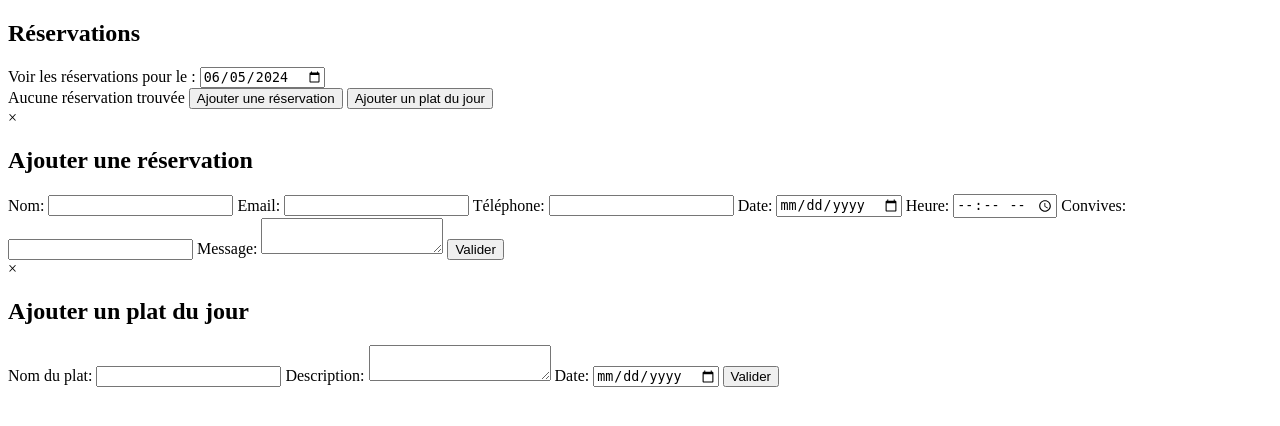
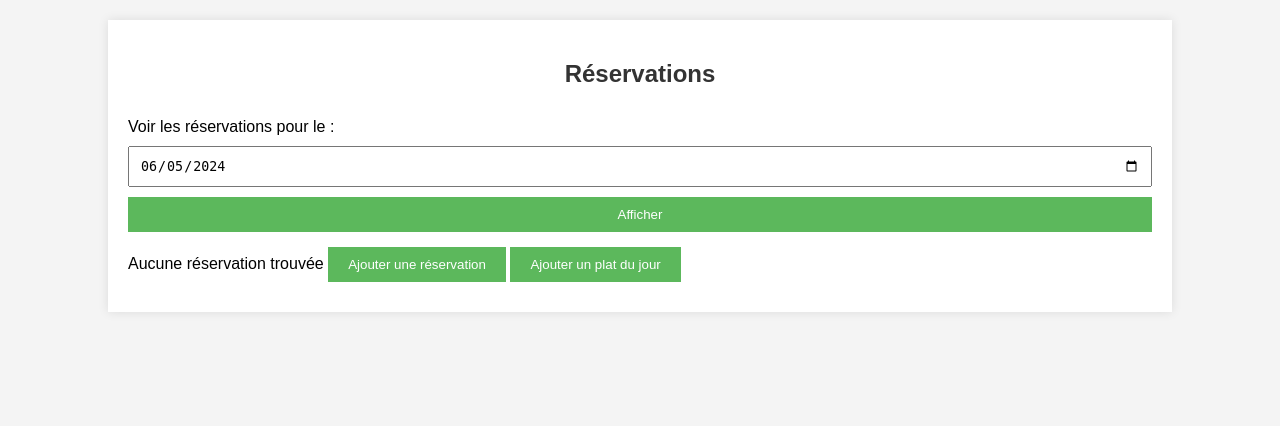
Before and after one commit to MathGg1234/Site-Restaurant, a PHP site: page /admin/index.php in a window 1280 px wide. Shown: the top 426 px of the page. Run offline with PHP 8.4, Linux system fonts and the light colour scheme; the visitor is signed in with stand-in values (Sample User, id 1); data that the repository does not hold is empty.

Commit message:
Changement coté admin

```diff
--- a/admin/index.php
+++ b/admin/index.php
@@ -45,15 +45,18 @@ if (!isset($_SESSION['loggedin']) || $_SESSION['loggedin'] !== true) {
     <meta charset="UTF-8">
     <meta name="viewport" content="width=device-width, initial-scale=1.0">
     <title>Admin - Réservations</title>
-    <link rel="stylesheet" href="styles.css">
+    <link rel="stylesheet" href="/Site-Restaurant/assets/css/Astyles.css">
     <script src="https://code.jquery.com/jquery-3.6.0.min.js"></script>
 </head>
 <body>
     <div class="container">
         <h2>Réservations</h2>
         <div class="date-selector">
-            <label for="reservation-date">Voir les réservations pour le :</label>
-            <input type="date" id="reservation-date" name="reservation-date" value="<?php echo date('Y-m-d'); ?>">
+            <form id="date-form" method="get" action="">
+                <label for="reservation-date">Voir les réservations pour le :</label>
+                <input type="date" id="reservation-date" name="date" value="<?php echo date('Y-m-d'); ?>">
+                <button type="submit">Afficher</button>
+            </form>
         </div>
         <?php
         include '../includes/db.php';
@@ -140,8 +143,7 @@ if (!isset($_SESSION['loggedin']) || $_SESSION['loggedin'] !== true) {
     <script>
         $(document).ready(function() {
             $('#reservation-date').change(function() {
-                var selectedDate = $(this).val();
-                window.location.href = 'index.php?date=' + selectedDate;
+                $('#date-form').submit();
             });
 
             var modal = $('#reservation-modal');
--- a/reservations/index.php
+++ b/reservations/index.php
@@ -26,4 +26,7 @@
             <button type="submit">Réserver</button>
         </form>
     </main>
+
+<br>
+<br>
 <?php include '../includes/footer.php'; ?>
```
